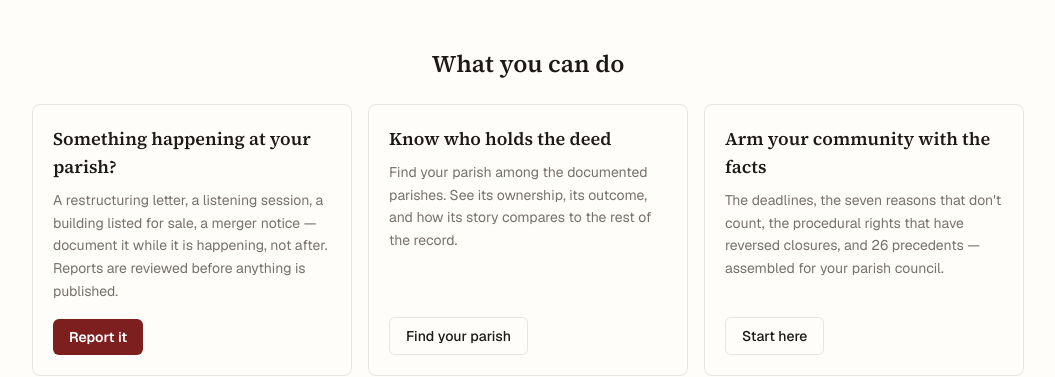
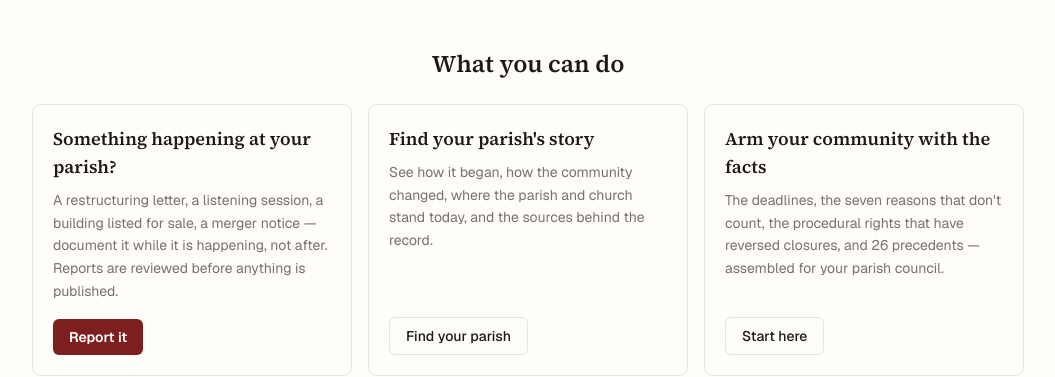
Before and after one commit to LietuvaAI/save-our-lithuanian-parishes, a Next.js app: page / in a window 1280 px wide. Shown: the part 2288-2665 px from the top of the page, without its empty margins (112-1167 px from the left). Built offline with nearby package versions, Linux system fonts and the light colour scheme.

Commit message:
Reframe homepage parish discovery card

```diff
--- a/app/page.tsx
+++ b/app/page.tsx
@@ -79,8 +79,8 @@ const ACTIONS = [
     primary: true,
   },
   {
-    title: "Know who holds the deed",
-    body: "Find your parish among the documented parishes. See its ownership, its outcome, and how its story compares to the rest of the record.",
+    title: "Find your parish's story",
+    body: "See how it began, how the community changed, where the parish and church stand today, and the sources behind the record.",
     cta: "Find your parish",
     href: "/record",
     primary: false,
```
